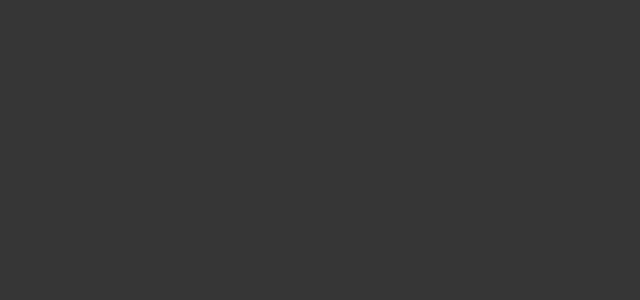
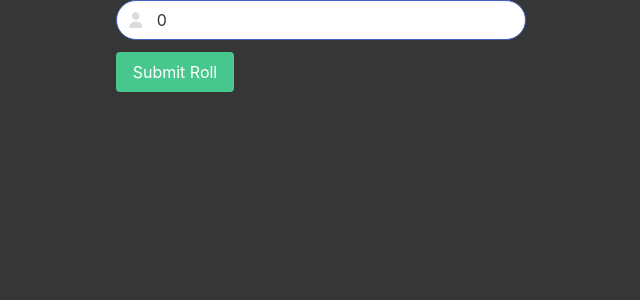
Before and after one commit to V3lu/DeathRoll_UI, an Angular app: page /Game in a window 1280 px wide. Shown: the top 300 px of the page, without its empty margins (319-959 px from the left). Built offline with nearby package versions, Linux system fonts and the light colour scheme.

Commit message:
20412252025

```diff
--- a/Services/apiconnection.service.ts
+++ b/Services/apiconnection.service.ts
@@ -1,4 +1,4 @@
-import { HttpClient } from '@angular/common/http';
+import { HttpClient, HttpHeaders } from '@angular/common/http';
 import { Injectable } from '@angular/core';
 import { JwtTokenContainerService } from './jwt-token-container.service';
 
@@ -9,8 +9,9 @@ export class APIConnectionService {
 
   loginEndpoint = "http://localhost:8080/Auth/Login";
   registerEndpoint = "http://localhost:8080/Auth/Register";
-  CheckEmailViabilityEndpoint = "http://localhost:8080/Auth/CheckEmailViability";
-  CheckUsernameViabilityEndpoint = "http://localhost:8080/Auth/CheckUsernameViability";
+  checkEmailViabilityEndpoint = "http://localhost:8080/Auth/CheckEmailViability";
+  checkUsernameViabilityEndpoint = "http://localhost:8080/Auth/CheckUsernameViability";
+  gamePlaceRollEndpoint = "http://localhost:8080/Game/PlaceRoll";
 
   constructor(private http : HttpClient, private TS : JwtTokenContainerService){}
 
@@ -23,11 +24,19 @@ export class APIConnectionService {
   }
 
   CheckUsernameViability(username : string){
-    return this.http.post<any>(this.CheckUsernameViabilityEndpoint, {username}, {observe: 'response'});
+    return this.http.post<any>(this.checkUsernameViabilityEndpoint, {username}, {observe: 'response'});
   }
 
   CheckEmailViability(email : string){
-    return this.http.post<any>(this.CheckEmailViabilityEndpoint, {email}, {observe: 'response'});
+    return this.http.post<any>(this.checkEmailViabilityEndpoint, {email}, {observe: 'response'});
+  }
+
+  GamePlaceRoll(userId : any, rollBase : any){
+    const token = this.TS.GetToken();
+    const headers = new HttpHeaders({
+      'Authorization': `Bearer ${token}`
+    });
+    return this.http.post<any>(this.gamePlaceRollEndpoint, {userId, rollBase}, {observe: 'response', headers: headers })
   }
 
 
--- a/src/app/game/game.component.html
+++ b/src/app/game/game.component.html
@@ -7,7 +7,23 @@
     </div>
     <div class="column">
         <div class="rolls">
-
+          <form [formGroup]="myForm" (ngSubmit)="PlaceRoll()">
+            <div class="field">
+                <p class="control has-icons-left has-icons-right">
+                  <input formControlName="roll" class="input is-rounded is-link is-hovered" type="username" placeholder="ROLL">
+                  <span class="icon is-small is-left">
+                    <i class="fa fas fa-user"></i>
+                  </span>
+                </p>
+              </div>
+              <div class="field">
+                <p class="control">
+                  <button type="submit" class="button is-success" [disabled]="myForm.invalid">
+                    Submit Roll
+                  </button>
+                </p>
+              </div>
+          </form>
         </div>
     </div>
     <div class="column">
--- a/src/app/game/game.component.ts
+++ b/src/app/game/game.component.ts
@@ -2,19 +2,33 @@ import { Component } from '@angular/core';
 import { APIConnectionService } from '../../../Services/apiconnection.service';
 import { JwtTokenContainerService } from '../../../Services/jwt-token-container.service';
 import { LoggedUserDataService } from '../../../Services/logged-user-data.service';
+import { FormBuilder, FormGroup, FormsModule, ReactiveFormsModule } from '@angular/forms';
+import { RouterLink, RouterModule } from '@angular/router';
+import { CommonModule } from '@angular/common';
+import { catchError, map } from 'rxjs';
 
 @Component({
     selector: 'app-game',
-    imports: [],
+    imports: [FormsModule, ReactiveFormsModule, RouterModule, CommonModule],
     templateUrl: './game.component.html',
     styleUrl: './game.component.css'
 })
 export class GameComponent {
 
-    constructor(private apiconn : APIConnectionService, private TC : JwtTokenContainerService, private loggedUserData : LoggedUserDataService){}
+    myForm! : FormGroup;
+    constructor(private apiconn : APIConnectionService, private TC : JwtTokenContainerService, private loggedUserData : LoggedUserDataService, private fb : FormBuilder){
+        this.myForm = this.fb.group({
+            roll: 0
+        })
+    }
 
     PlaceRoll(){
-
+        this.apiconn.GamePlaceRoll(this.loggedUserData.LoggedUser.Id, this.myForm.value.roll)
+        .pipe(
+            map((response) => {
+                console.log(response);
+            })
+        ).subscribe();
     }
 
     AcceptRoll(){
--- a/src/app/login/login.component.ts
+++ b/src/app/login/login.component.ts
@@ -1,5 +1,5 @@
 import { Component } from '@angular/core';
-import { RouterLink, RouterModule } from '@angular/router';
+import { Router, RouterLink, RouterModule } from '@angular/router';
 import { APIConnectionService } from '../../../Services/apiconnection.service';
 import { FormBuilder, FormGroup, FormsModule, ReactiveFormsModule } from '@angular/forms';
 import { CommonModule } from '@angular/common';
@@ -21,7 +21,7 @@ export class LoginComponent {
     myForm: FormGroup;
     areCredentialsInvalid : boolean = true;
 
-    constructor(private apiconn : APIConnectionService, private fb : FormBuilder, private TS : JwtTokenContainerService, private loggedUserData : LoggedUserDataService){
+    constructor(private apiconn : APIConnectionService, private router : Router, private fb : FormBuilder, private TS : JwtTokenContainerService, private loggedUserData : LoggedUserDataService){
         this.myForm = this.fb.group({
             username: [''],
             password: ['']
@@ -54,6 +54,7 @@ export class LoginComponent {
                     Rolls: response.body.user.rolls,
                 }
                 this.loggedUserData.LoggedUser = user;
+                this.router.navigate(['/Game']);
                 console.log(this.loggedUserData.LoggedUser);
             })
         })
```
